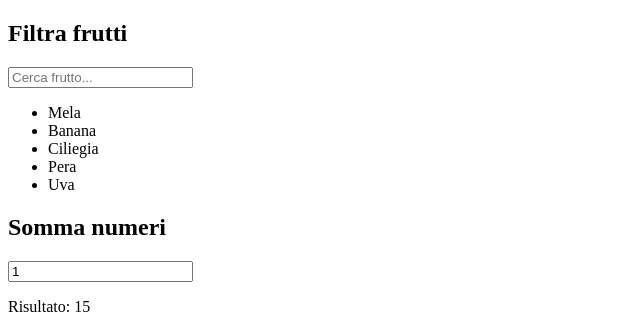
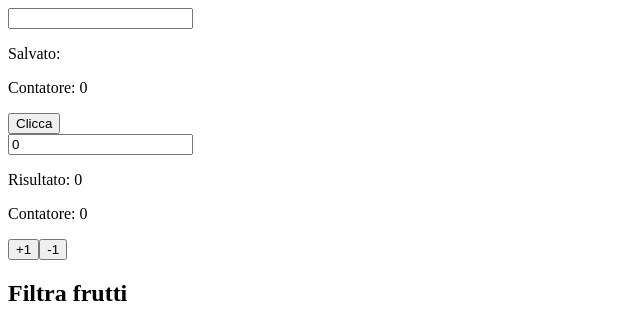
Before and after one commit to AngelaFerraro18/esercizi-ripasso, a React (Vite) app: page / in a window 1280 px wide. Shown: the top 314 px of the page, without its empty margins (0-640 px from the left). Built offline with nearby package versions, Linux system fonts and the light colour scheme; no server answers.

Commit message:
feat: ripasso

```diff
--- a/src/App.jsx
+++ b/src/App.jsx
@@ -1,4 +1,5 @@
 import Autocomplete from "./components/Autocomplete"
+import CallbackDemo from "./components/CallbackDemo"
 import Catalog from "./components/Catalog"
 import Chat from "./components/Chat"
 import CheckboxCounter from "./components/CheckboxCounter"
@@ -6,12 +7,14 @@ import Contatore from "./components/Contatore"
 import Contatore2 from "./components/Contatore2"
 import Counter from "./components/Counter"
 import Counter2 from "./components/Counter2"
+import Counter3 from "./components/Counter3"
 import CounterReducer from "./components/CounterReducer"
 import CounterReducer2 from "./components/CounterReducer2"
 import CounterRef from "./components/CounterRef"
 import CounterWithHook from "./components/COunterWithHook"
 import { CountProvider } from "./components/CountProvider"
 import DebounceSearch from "./components/DebounceSearch"
+import ExpensiveCalculation from "./components/ExpensiveCalculation"
 import Fibonacci from "./components/Fibonacci"
 import FilterFruits from "./components/FilterFruits"
 import FilterList from "./components/FilterList"
@@ -45,6 +48,7 @@ import Somma from "./components/Somma"
 import Somma2 from "./components/Somma2"
 import Spesa from "./components/Spesa"
 import SquareCalculator from "./components/SquareCalculator"
+import StorageInput2 from "./components/StorageInput2"
 import SumNumbers from "./components/SumNumbers"
 import Switch from "./components/Switch"
 import ThemeSwitcher from "./components/ThemeSwitcher"
@@ -59,6 +63,10 @@ function App() {
 
   return (
     <>
+      <StorageInput2 />
+      <CallbackDemo />
+      <ExpensiveCalculation />
+      <Counter3 />
       <FilterFruits />
       <SumNumbers />
       <UsernameCheck />
--- /dev/null
+++ b/src/components/CallbackDemo.jsx
@@ -0,0 +1,23 @@
+import { useState, useCallback } from "react";
+
+function Button({ onClick }) {
+    console.log("Render Button");
+    return <button onClick={onClick}>Clicca</button>;
+}
+
+export default function CallbackDemo() {
+    const [count, setCount] = useState(0);
+
+    // TODO: crea una funzione memoizzata per incrementare count usando useCallback
+
+    const increment = useCallback(() => {
+        setCount(prev => prev + 1);
+    }, []);
+
+    return (
+        <div>
+            <p>Contatore: {count}</p>
+            <Button onClick={increment} />
+        </div>
+    );
+}
--- /dev/null
+++ b/src/components/Counter3.jsx
@@ -0,0 +1,28 @@
+import { useReducer } from "react";
+
+const initialState = { count: 0 };
+
+function reducer(state, action) {
+    switch (action.type) {
+        case "increment":
+            // TODO: incrementa lo stato
+            return { count: state.count + 1 }
+        case "decrement":
+            // TODO: decrementa lo stato
+            return { count: state.count - 1 }
+        default:
+            return state;
+    }
+}
+
+export default function Counter3() {
+    const [state, dispatch] = useReducer(reducer, initialState);
+
+    return (
+        <div>
+            <p>Contatore: {state.count}</p>
+            <button onClick={() => dispatch({ type: "increment" })}>+1</button>
+            <button onClick={() => dispatch({ type: "decrement" })}>-1</button>
+        </div>
+    );
+}
--- /dev/null
+++ b/src/components/ExpensiveCalculation.jsx
@@ -0,0 +1,18 @@
+import { useState, useMemo } from "react";
+
+export default function ExpensiveCalculation() {
+    const [number, setNumber] = useState(0);
+
+    // TODO: usa useMemo per calcolare un valore "costoso" in base a number
+    const calculation = useMemo(() => {
+
+        return (number * number) / 2;
+    }, [number])
+
+    return (
+        <div>
+            <input type="number" value={number} onChange={e => setNumber(Number(e.target.value))} />
+            <p>Risultato: {calculation}</p>
+        </div>
+    );
+}
--- /dev/null
+++ b/src/components/StorageInput2.jsx
@@ -0,0 +1,30 @@
+import { useState, useEffect } from "react";
+
+// TODO: crea un custom hook useLocalStorage
+function useLocalStorage(key, initialValue) {
+    const [value, setValue] = useState(() => {
+        const saved = localStorage.getItem(key);
+        return saved !== null ? saved : initialValue;
+    });
+
+    useEffect(() => {
+        localStorage.setItem(key, value);
+    }, [key, value]);
+
+
+    return [value, setValue];
+}
+
+
+
+
+export default function StorageInput2() {
+    const [text, setText] = useLocalStorage("myText", "");
+
+    return (
+        <div>
+            <input type="text" value={text} onChange={e => setText(e.target.value)} />
+            <p>Salvato: {text}</p>
+        </div>
+    );
+}
```
